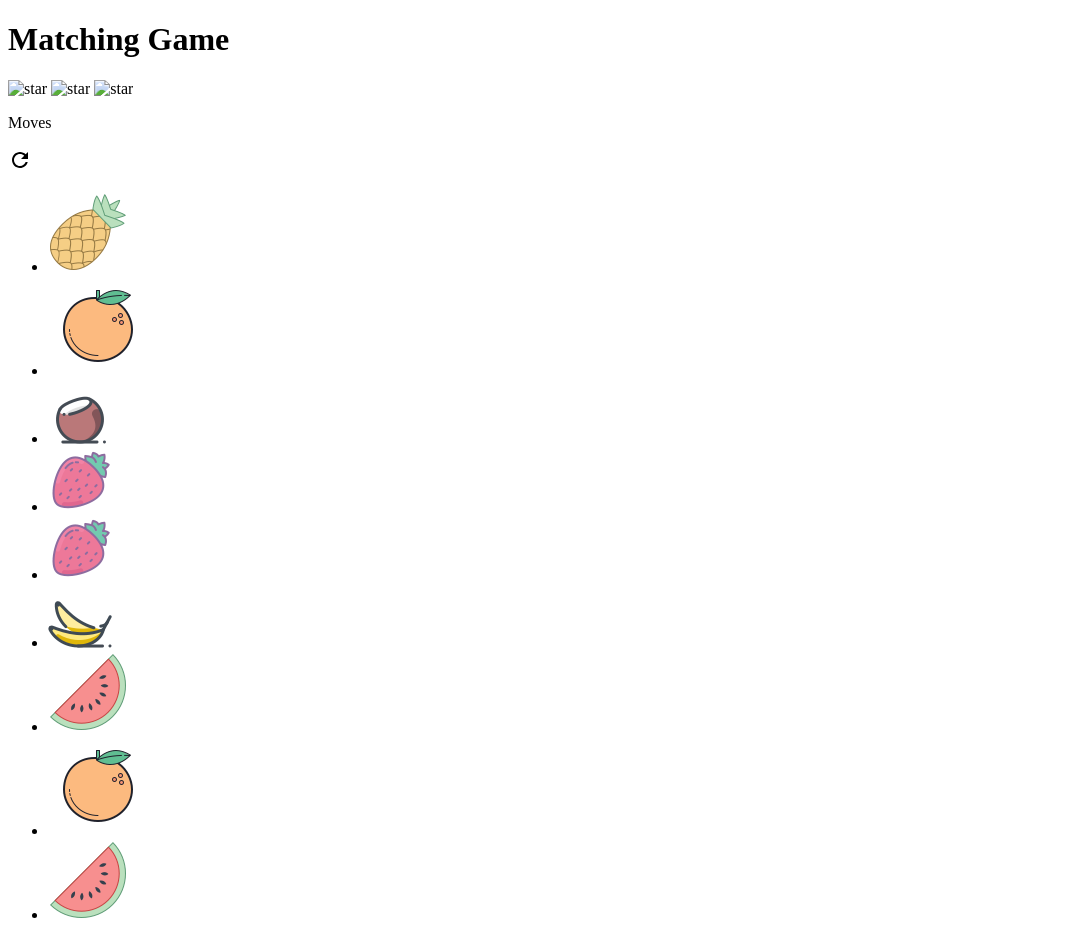
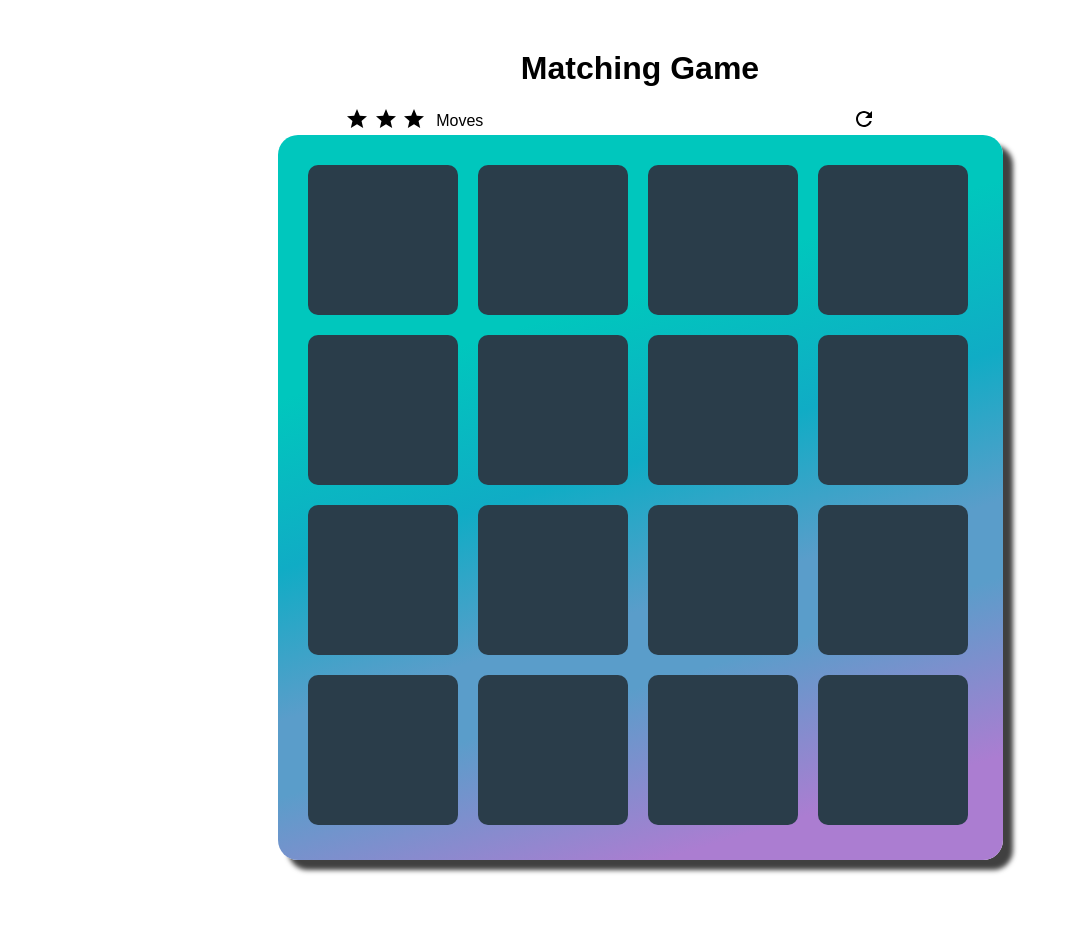
Before and after one commit to leonelmeque/memorygame, a website: page index.html in a window 1280 px wide. Shown: the top 926 px of the page, without its empty margins (0-1072 px from the left). Drawn offline with Linux system fonts and the light colour scheme; the site is published under a folder, as on GitHub Pages, so addresses that start at the root find nothing.

Commit message:
minor changes

```diff
--- a/index.html
+++ b/index.html
@@ -5,7 +5,7 @@
     <meta name="viewport" content="width=device-width, initial-scale=1.0" />
     <meta http-equiv="X-UA-Compatible" content="ie=edge" />
 
-    <link rel="stylesheet" href="/css/stylesheet.css" />
+    <link rel="stylesheet" href="css/stylesheet.css" />
     <title>Memory Game</title>
   </head>
 
@@ -14,9 +14,9 @@
       <h1>Matching Game</h1>
       <div class="score-restart">
         <div class="stars">
-          <img src="/images/baseline-star-24px.svg" alt="star" />
-          <img src="/images/baseline-star-24px.svg" alt="star" />
-          <img src="/images/baseline-star-24px.svg" alt="star" />
+          <img src="images/baseline-star-24px.svg" alt="star" />
+          <img src="images/baseline-star-24px.svg" alt="star" />
+          <img src="images/baseline-star-24px.svg" alt="star" />
         </div>
 
         <p><span class="moves"></span> Moves</p>
```
